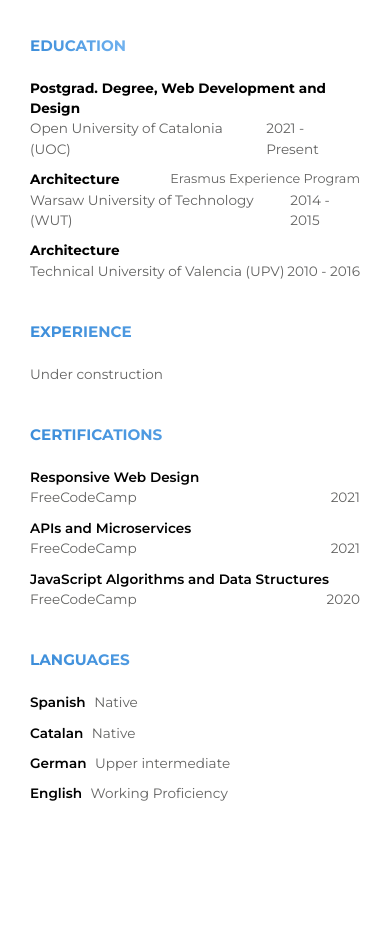
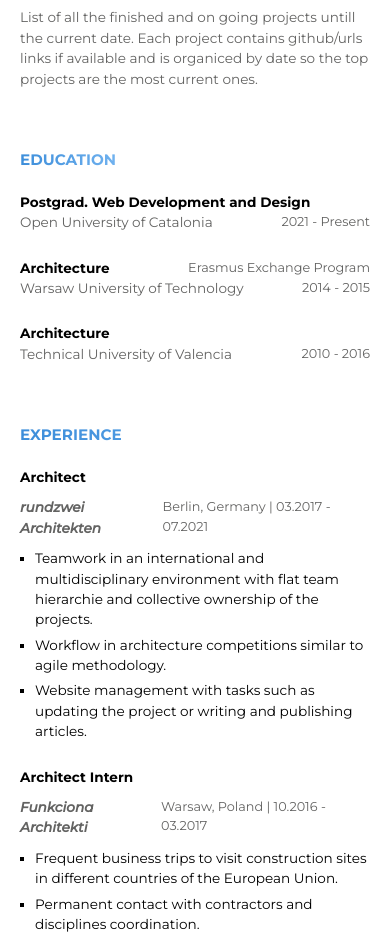
Before and after one commit to raiesbo/raiesbo.github.io, a plain HTML site: page index.html in a window 390 px wide. Shown: the part 2034-2985 px from the top of the page. Before the commit the page ends 2868 px from the top, so only its background shows below. Drawn offline with Linux system fonts and the light colour scheme.

Commit message:
experience section

```diff
--- a/css/styles.css
+++ b/css/styles.css
@@ -51,10 +51,10 @@ main {
 #main-info {
     width: 50%;
     height: 100vh;
-    padding: 30px;
+    padding: 60px;
     display: flex;
     flex-direction: column;
-    row-gap: 40px;
+    row-gap: 60px;
     overflow-y: scroll;
 }
 
@@ -108,9 +108,9 @@ main {
     width: 100%;
     /* margin-bottom: 20px; */
     margin-top: 20px;
-    animation: popIn 1s ease-out;
+    /* animation: popIn 1s ease-out;
     animation-delay: 600ms;
-    animation-fill-mode: backwards;
+    animation-fill-mode: backwards; */
 }
 
 .contact a {
@@ -139,6 +139,7 @@ li {
     }
     #main-info {
         width: 100%;
+        padding: 60px 20px;
         height: auto;
         overflow-y: auto;
     }
@@ -163,7 +164,7 @@ li {
     /* margin-bottom: 20px; */
     display: flex;
     flex-direction: row;
-    column-gap: 20px;
+    column-gap: 10px;
 }
 
 .section-header {
@@ -188,7 +189,7 @@ li {
 .section-body ul {
     display: flex;
     flex-direction: column;
-    row-gap: 15px;
+    row-gap: 25px;
 }
 
 .sub-section .sub-job {
@@ -201,6 +202,28 @@ li {
     /* margin-bottom: 10px; */
 }
 
+/* ////// */
+
+/* SKILLS */
+
+/* ////// */
+
+.skills ul {
+    display: flex;
+    flex-direction: column;
+    row-gap: 15px;
+}
+
+.skills .skill-category {
+    font-weight: 600;
+    margin-right: 5px;
+}
+
+.skills .skill-list {
+    word-spacing: 5px;
+    color: var(--alt-text-color);
+}
+
 /* //////// */
 
 /* PROJECTS */
@@ -210,13 +233,17 @@ li {
 .project {
     display: flex;
     flex-direction: column;
-    row-gap: 5px;
+    row-gap: 10px;
 }
 
 .projects-header {
     display: flex;
     flex-direction: row;
     justify-content: space-between;
+}
+
+.project-name {
+    /* font-weight: 600; */
 }
 
 .project-links {
@@ -252,16 +279,20 @@ li {
     justify-content: space-between;
 }
 
+.edu-name {
+    /* font-weight: 600; */
+}
+
 .education header .extra {
     color: var(--alt-text-color);
     font-size: 0.8rem;
 }
 
-.education ul {
+/* .education ul {
     display: flex;
     flex-direction: column;
     row-gap: 10px;
-}
+} */
 
 .education p {
     display: flex;
@@ -269,26 +300,46 @@ li {
     justify-content: space-between;
 }
 
-/* ////// */
+.education .date {
+    font-size: 0.8rem;
+}
 
-/* SKILLS */
+/* ////////// */
 
-/* ////// */
+/* EXPERIENCE */
 
-.skills ul {
+/* ////////// */
+
+.job {
     display: flex;
     flex-direction: column;
     row-gap: 10px;
 }
 
-.skills .skill-category {
-    font-weight: 600;
-    margin-right: 5px;
+.job__info {
+    display: flex;
+    flex-direction: row;
+    justify-content: space-between;
 }
 
-.skills .skill-list {
-    word-spacing: 5px;
-    color: var(--alt-text-color);
+.job__info--company {
+    font-weight: 600;
+    font-style: italic;
+}
+
+.job__info--date {
+    font-size: 0.8rem;
+}
+
+.job .job__description {
+    display: flex;
+    flex-direction: column;
+    row-gap: 5px;
+    margin-left: 15px;
+}
+
+.job__description__item {
+    list-style-type: square;
 }
 
 /* ////////////// */
@@ -301,14 +352,14 @@ li {
     width: 100%;
 }
 
-.certs ul {
+/* .certs ul {
     display: flex;
     flex-direction: column;
     row-gap: 10px;
-}
+} */
 
 .cert-name {
-    font-weight: 600;
+    /* font-weight: 600; */
     margin-right: 5px;
     display: inline;
 }
@@ -317,6 +368,10 @@ li {
     display: flex;
     flex-direction: row;
     justify-content: space-between;
+}
+
+.cert-date {
+    font-size: 0.8rem;
 }
 
 /* ///////// */
@@ -328,12 +383,17 @@ li {
 .languages ul {
     display: flex;
     flex-direction: column;
-    row-gap: 10px;
+    row-gap: 15px;
+}
+
+.languages li {
+    display: flex;
+    flex-direction: row;
 }
 
 .languages .language {
-    font-weight: 600;
-    margin-right: 5px;
+    /* font-weight: 600; */
+    margin-right: 10px;
 }
 
 .languages .language-level {
--- a/index.html
+++ b/index.html
@@ -123,7 +123,7 @@
                     <ul>
                         <li class="project">
                             <header class="projects-header">
-                                <h4>
+                                <h4 class="project-name">
                                     raiesbo.com
                                 </h4>
                                 <span class="project-links">
@@ -146,7 +146,7 @@
                         </li>
                         <li class="project">
                             <header class="projects-header">
-                                <h4>
+                                <h4 class="project-name">
                                     octocat Profiler
                                 </h4>
                                 <span class="project-links">
@@ -170,7 +170,7 @@
                         </li>
                         <li class="project">
                             <header class="projects-header">
-                                <h4>
+                                <h4 class="project-name">
                                     webDevArchive
                                 </h4>
                                 <span class="project-links">
@@ -204,29 +204,29 @@
                     <ul>
                         <li>
                             <header>
-                                <h4>Postgrad. Degree, Web Development and Design</h4>
+                                <h4 class="edu-name">Postgrad. Web Development and Design</h4>
                             </header>
                             <p>
-                                <span class="university">Open University of Catalonia (UOC)</span>
+                                <span class="university">Open University of Catalonia</span>
                                 <span class="date">2021 - Present</span>
                             </p>
                         </li>
                         <li>
                             <header>
-                                <h4>Architecture</h4>
-                                <span class="extra"> Erasmus Experience Program</span>
+                                <h4 class="edu-name">Architecture</h4>
+                                <span class="extra">Erasmus Exchange Program</span>
                             </header>
                             <p>
-                                <span class="university">Warsaw University of Technology (WUT)</span>
+                                <span class="university">Warsaw University of Technology</span>
                                 <span class="date">2014 - 2015</span>
                             </p>
                         </li>
                         <li>
                             <header>
-                                <h4>Architecture</h4>
+                                <h4 class="edu-name">Architecture</h4>
                             </header>
                             <p>
-                                <span class="university">Technical University of Valencia (UPV)</span>
+                                <span class="university">Technical University of Valencia</span>
                                 <span class="date">2010 - 2016</span>
                             </p>
                         </li>
@@ -252,84 +252,75 @@
                     <h3 class="section-title">Experience</h3>
                 </header>
                 <div class="section-body">
-                    <p>Under construction</p>
-                    <!-- <dl>
-                        <dt class="job-period">
-                            web developer <span class="sub-job">| Self-taught</span>
-                        </dt>
-                        <dd class="job_techs">
-                            Berlin, Germany
-                        </dd>
-                        <dd class="job_date">
-                            10.2019 - present
-                        </dd>
-                        <dd class="job_description">
-                            <ul>
-                                <li>Responsive web development and deployement with the fundamental building blocks of
-                                    the web, Html, Css and JS (ES6 +).</li>
-                                <li>Single Page Application developement with modern JavaScript frameworks & libraries
-                                    like ReactJS and its own libraries such as react-router-dom.</li>
-                                <li>Understanding and development of REST APIs with of NodeJS and Express in conjunction
-                                    with mongoDB as a NoSQL database.</li>
-                            </ul>
-                        </dd>
-                    </dl>
-                    <dl>
-                        <dt class="job-period">
-                            design architect <span class="sub-job">| Rundzwei Architekten</span>
-                        </dt>
-                        <dd class="job_techs">
-                            Berlin, Germany
-                        </dd>
-                        <dd class="job_date">
-                            04.2017 - present
-                        </dd>
-                        <dd class="job_description">
-                            <ul>
-                                <li>Teamwork in an international and multidisciplinary environment with flat team
-                                    hierarchie
-                                    and collective ownership of the projects.</li>
-                                <li>Workflow in architecture competitions similar to agile methodology.</li>
-                                <li>Website management with tasks such as updating the project or writing and publishing
-                                    articles.</li>
-                            </ul>
-                        </dd>
-                    </dl>
-                    <dl>
-                        <dt class="job-period">
-                            architect intern <span class="sub-job">| Funkciona Architekti</span>
-                        </dt>
-                        <dd class="job_techs">
-                            Warsaw, Poland
-                        </dd>
-                        <dd class="job_date">
-                            10.2016 - 03.2017
-                        </dd>
-                        <dd class="job_description">
-                            <ul>
-                                <li>Frequent business trips to visit construction sites in different countries of the
-                                    European Union.</li>
-                                <li>Permanent contact with contractors and disciplines coordination.</li>
-                            </ul>
-                        </dd>
-                    </dl>
-                    <dl>
-                        <dt class="job-period">
-                            architect intern <span class="sub-job">| Antonio Altarriba Architects</span>
-                        </dt>
-                        <dd class="job_techs">
-                            Valencia, Spain
-                        </dd>
-                        <dd class="job_date">
-                            09.2015 - 07.2016
-                        </dd>
-                        <dd class="job_description">
-                            <ul>
-                                <li>3d modelling and rendering with Rhino 3d, vray and video-renderings with Lumion.
+                    <!-- <p>Under construction</p> -->
+                    <ul>
+                        <li class="job">
+                            <header>
+                                <h4 class="job__title">Architect</h4>
+                            </header>
+                            <p class="job__info">
+                                <span class="job__info--company">
+                                    rundzwei Architekten
+                                </span>
+                                <span class="job__info--date">
+                                    Berlin, Germany | 03.2017 - 07.2021
+                                </span>
+                            </p>
+                            <ul class="job__description">
+                                <li class="job__description__item">
+                                    Teamwork in an international and multidisciplinary environment with flat team
+                                    hierarchie and collective ownership of the projects.
+                                </li>
+                                <li class="job__description__item">
+                                    Workflow in architecture competitions similar to agile methodology.
+                                </li>
+                                <li class="job__description__item">
+                                    Website management with tasks such as updating the project or writing and publishing
+                                    articles.
                                 </li>
                             </ul>
-                        </dd>
-                    </dl> -->
+                        </li>
+                        <li class="job">
+                            <header>
+                                <h4 class="job-title">Architect Intern</h4>
+                            </header>
+                            <p class="job__info">
+                                <span class="job__info--company">
+                                    Funkciona Architekti
+                                </span>
+                                <span class="job__info--date">
+                                    Warsaw, Poland | 10.2016 - 03.2017
+                                </span>
+                            </p>
+                            <ul class="job__description">
+                                <li class="job__description__item">
+                                    Frequent business trips to visit construction sites in different countries of the
+                                    European Union.
+                                </li>
+                                <li class="job__description__item">
+                                    Permanent contact with contractors and disciplines coordination.
+                                </li>
+                            </ul>
+                        </li>
+                        <li class="job">
+                            <header>
+                                <h4 class="job-title">Architect Intern</h4>
+                            </header>
+                            <p class="job__info">
+                                <span class="job__info--company">
+                                    Antonio Altarriba Architects
+                                </span>
+                                <span class="job__info--date">
+                                    Valencia, Spain | 09.2015 - 07.2016
+                                </span>
+                            </p>
+                            <ul class="job__description">
+                                <li class="job__description__item">
+                                    3d modelling and rendering with Rhino 3d, vray and video-renderings with Lumion.
+                                </li>
+                            </ul>
+                        </li>
+                    </ul>
                 </div>
 
             </section>
@@ -340,21 +331,27 @@
                 <div class="section-body">
                     <ul>
                         <li>
-                            <h4 class="cert-name">Responsive Web Design</h4>
+                            <header>
+                                <h4 class="cert-name">Responsive Web Design</h4>
+                            </header>
                             <p>
                                 <span class="cert-academy">FreeCodeCamp</span>
                                 <span class="cert-date">2021</span>
                             </p>
                         </li>
                         <li>
-                            <h4 class="cert-name">APIs and Microservices</h4>
+                            <header>
+                                <h4 class="cert-name">APIs and Microservices</h4>
+                            </header>
                             <p>
                                 <span class="cert-academy">FreeCodeCamp</span>
                                 <span class="cert-date">2021</span>
                             </p>
                         </li>
                         <li>
-                            <h4 class="cert-name">JavaScript Algorithms and Data Structures</h4>
+                            <header>
+                                <h4 class="cert-name">JavaScript Algorithms and Data Structures</h4>
+                            </header>
                             <p>
                                 <span class="cert-academy">FreeCodeCamp</span>
                                 <span class="cert-date">2020</span>
@@ -371,19 +368,19 @@
                 <div class="section-body">
                     <ul>
                         <li>
-                            <span class="language">Spanish</span>
+                            <h4 class="language">Spanish</h4>
                             <span class="language-level">Native</span>
                         </li>
                         <li>
-                            <span class="language">Catalan</span>
+                            <h4 class="language">Catalan</h4>
                             <span class="language-level">Native</span>
                         </li>
                         <li>
-                            <span class="language">German</span>
+                            <h4 class="language">German</h4>
                             <span class="language-level">Upper intermediate</span>
                         </li>
                         <li>
-                            <span class="language">English</span>
+                            <h4 class="language">English</h4>
                             <span class="language-level">Working Proficiency</span>
                         </li>
                     </ul>
```
